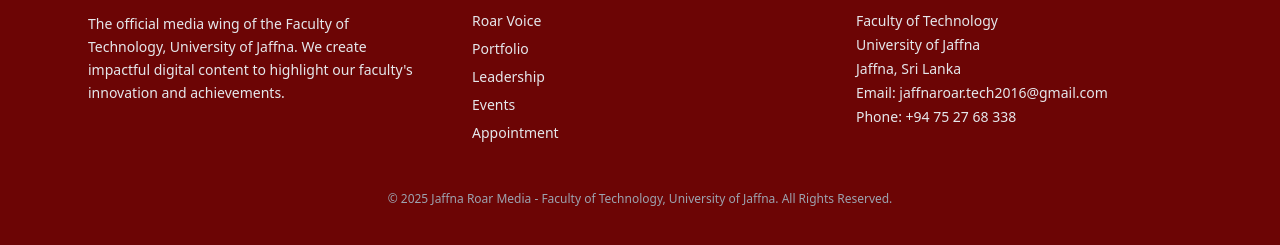
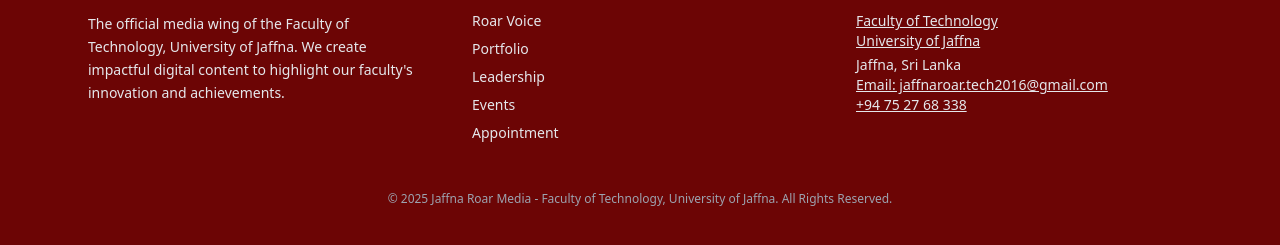
Before and after one commit to NexTechGen/jaffna-roar, a plain HTML site: page index.html in a window 1280 px wide. Shown: the part 6646-6891 px from the top of the page. Drawn offline with nearby package versions, Linux system fonts and the light colour scheme; no server answers.

Commit message:
3rd edition

```diff
--- a/index.html
+++ b/index.html
@@ -4,6 +4,8 @@
 <meta charset="UTF-8" />
 <meta name="viewport" content="width=device-width, initial-scale=1" />
 <title>Jaffna Roar Media - Faculty of Technology, University of Jaffna</title>
+<link rel="icon" href="img/logo.ico" type="image/x-icon">
+
 <script src="https://cdn.tailwindcss.com"></script>
 <script src="https://cdn.jsdelivr.net/npm/@popperjs/core@2.11.8/dist/umd/popper.min.js" integrity="sha384-I7E8VVD/ismYTF4hNIPjVp/Zjvgyol6VFvRkX/vR+Vc4jQkC+hVqc2pM8ODewa9r" crossorigin="anonymous"></script>
 <script src="https://cdn.jsdelivr.net/npm/bootstrap@5.3.7/dist/js/bootstrap.min.js" integrity="sha384-7qAoOXltbVP82dhxHAUje59V5r2YsVfBafyUDxEdApLPmcdhBPg1DKg1ERo0BZlK" crossorigin="anonymous"></script>
@@ -465,11 +467,11 @@
     <div>
       <h4 class="font-semibold text-md mb-4">Contact Us</h4>
       <address class="not-italic text-sm space-y-1">
-        <p>Faculty of Technology</p>
-        <p>University of Jaffna</p>
+        <a href="https://www.tech.jfn.ac.lk/"><p><u>Faculty of Technology</u></p></a>
+        <a href="https://www.jfn.ac.lk/"><p><u>University of Jaffna</u></p></a>
         <p>Jaffna, Sri Lanka</p>
-        <p>Email: jaffnaroar.tech2016@gmail.com</p>
-        <p>Phone: +94 75 27 68 338</p>
+        <a href="mailto:example@email.com"><p><u>Email: jaffnaroar.tech2016@gmail.com</u></p></a>
+        <a href="tel:+94771234567"><p><u>+94 75 27 68 338</u></p></a>
       </address>
     </div>
   </div>
--- a/script.js
+++ b/script.js
@@ -1,3 +1,8 @@
+ // Load navbar
+    fetch('nav.html')
+      .then(res => res.text())
+      .then(data => document.getElementById('navbar').innerHTML = data);
+
  // Mobile Menu Toggle
   const menuBtn = document.getElementById('mobile-menu-btn');
   const mobileMenu = document.getElementById('mobile-menu');
```
Also changed, not shown: img/logo.ico (added), 1 other file.
